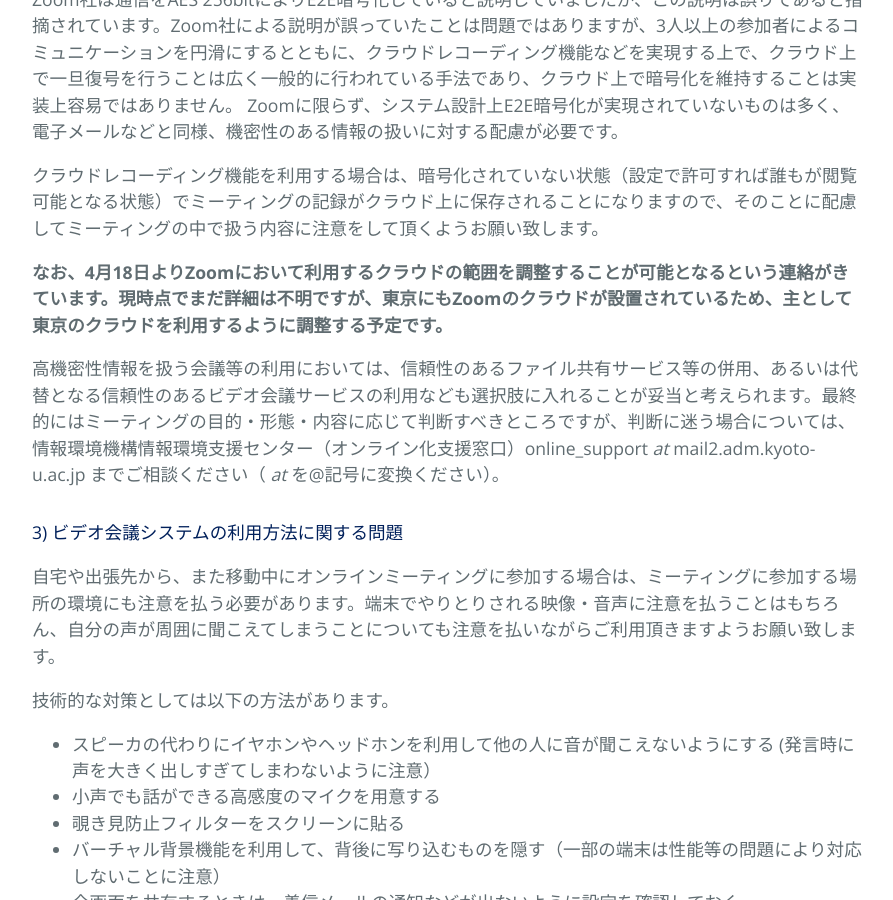
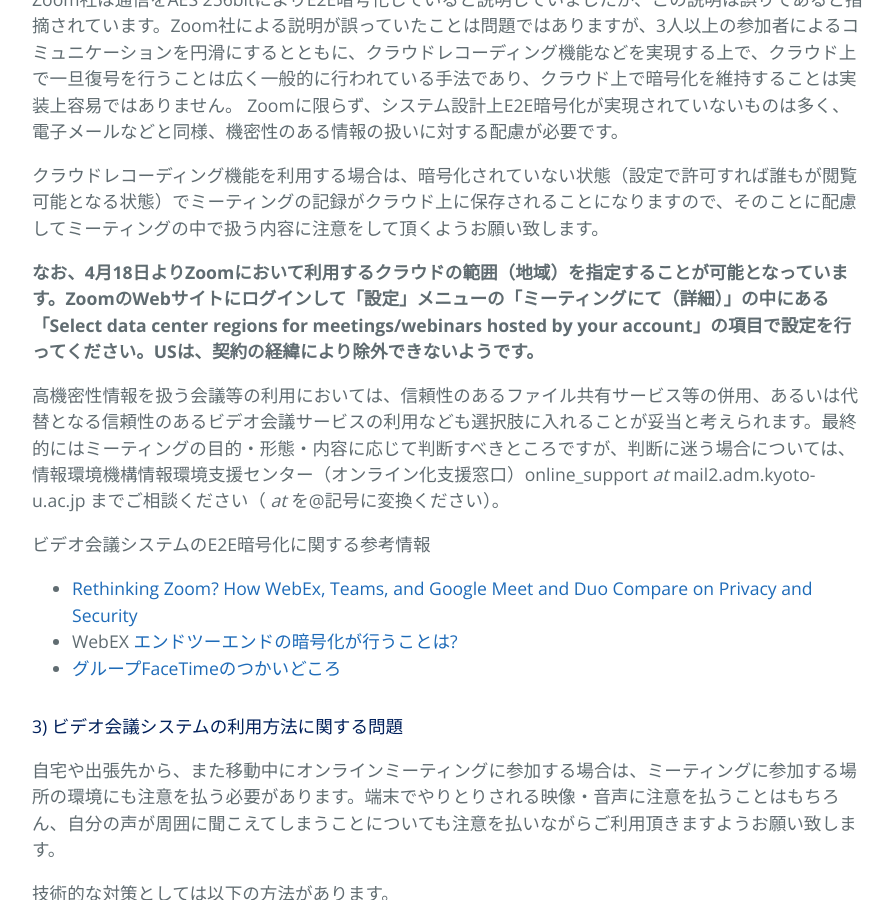
Before and after one commit to kyoto-u/online-edu, a Jekyll site: the page built from zoom-security.md, in a window 1280 px wide and 900 px high, scrolled down 3769 px. Shown: the whole window, without its empty margins (192-1085 px from the left). Built offline with Jekyll 4.4.1, drawn with Linux system fonts in a browser that asks for light colours.

Commit message:
Update zoom-security.md

```diff
--- a/zoom-security.md
+++ b/zoom-security.md
@@ -97,9 +97,15 @@ Zoomに限らず、システム設計上E2E暗号化が実現されていない
 
 クラウドレコーディング機能を利用する場合は、暗号化されていない状態（設定で許可すれば誰もが閲覧可能となる状態）でミーティングの記録がクラウド上に保存されることになりますので、そのことに配慮してミーティングの中で扱う内容に注意をして頂くようお願い致します。
 
-**なお、4月18日よりZoomにおいて利用するクラウドの範囲を調整することが可能となるという連絡がきています。現時点でまだ詳細は不明ですが、東京にもZoomのクラウドが設置されているため、主として東京のクラウドを利用するように調整する予定です。**
+**なお、4月18日よりZoomにおいて利用するクラウドの範囲（地域）を指定することが可能となっています。ZoomのWebサイトにログインして「設定」メニューの「ミーティングにて（詳細）」の中にある「Select data center regions for meetings/webinars hosted by your account」の項目で設定を行ってください。USは、契約の経緯により除外できないようです。**
 
 高機密性情報を扱う会議等の利用においては、信頼性のあるファイル共有サービス等の併用、あるいは代替となる信頼性のあるビデオ会議サービスの利用なども選択肢に入れることが妥当と考えられます。最終的にはミーティングの目的・形態・内容に応じて判断すべきところですが、判断に迷う場合については、情報環境機構情報環境支援センター（オンライン化支援窓口）online_support _at_ mail2.adm.kyoto-u.ac.jp までご相談ください（ _at_ を@記号に変換ください）。
+
+ビデオ会議システムのE2E暗号化に関する参考情報
+
+- [Rethinking Zoom? How WebEx, Teams, and Google Meet and Duo Compare on Privacy and Security](https://www.inc.com/adam-levin/zoom-webex-microsoft-teams-google-hangouts-meet-duo-security-privacy.html)
+- WebEX [エンドツーエンドの暗号化が行うことは?](https://help.webex.com/ja-jp/WBX44739/What-Does-End-to-End-Encryption-Do)
+- [グループFaceTimeのつかいどころ](https://news.mynavi.jp/article/20180619-matsumura_apple/)
 
 #### 3) ビデオ会議システムの利用方法に関する問題
 
```
